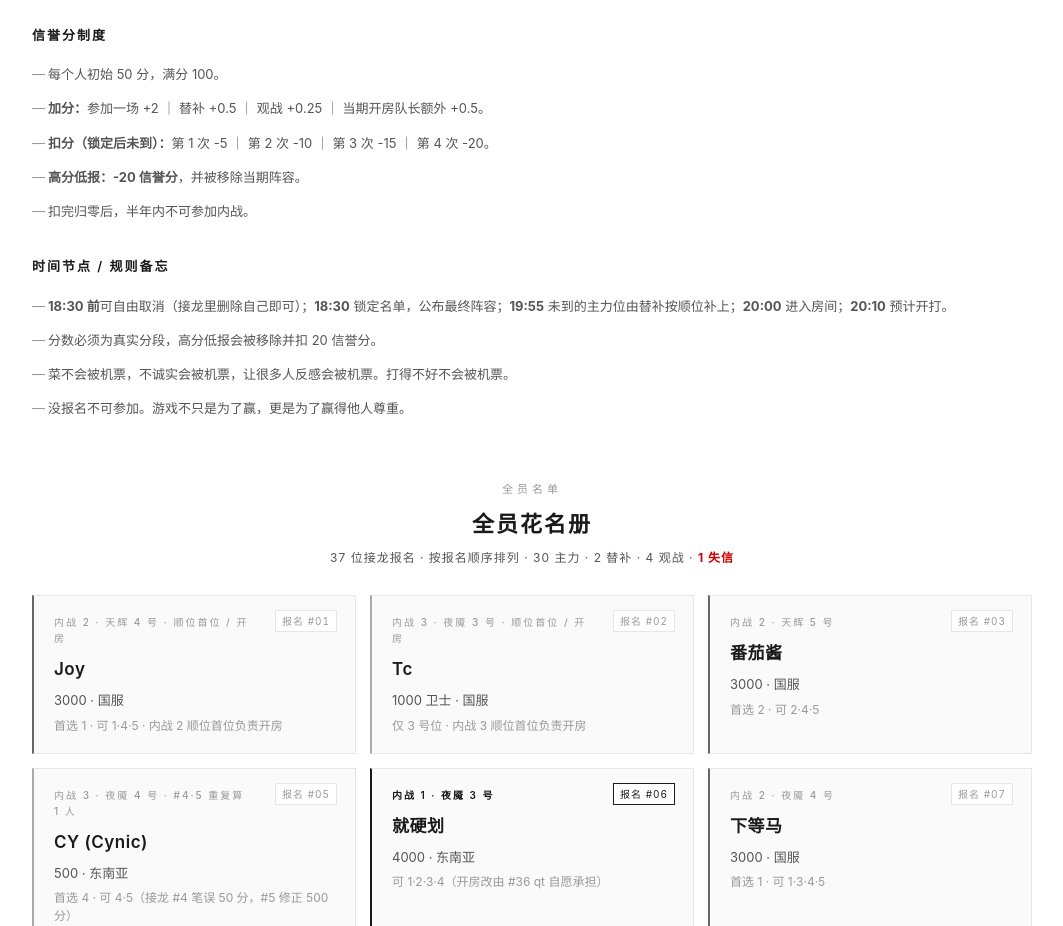
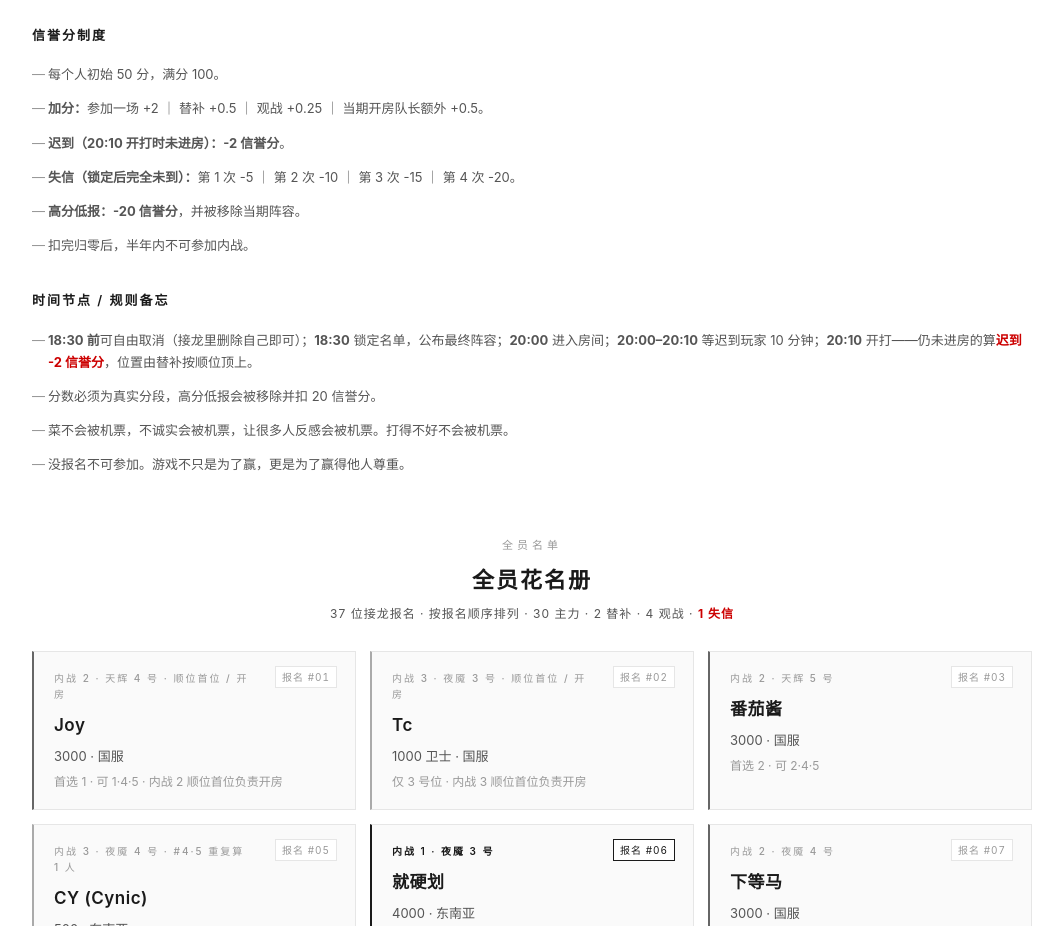
Before and after one commit to mrliuzhiyu/OriginDota, a plain HTML site: page 20260509-内战对战表.html in a window 1280 px wide. Shown: the part 4525-5451 px from the top of the page, without its empty margins (108-1171 px from the left). Drawn offline with Linux system fonts and the light colour scheme.

Commit message:
update: 内战开局等迟到 10 分钟，迟到扣 -2 信誉分（区分于完全失信 -5）

```diff
--- a/20260509-内战对战表.html
+++ b/20260509-内战对战表.html
@@ -1461,14 +1461,15 @@
     <ul>
       <li>每个人初始 50 分，满分 100。</li>
       <li><b>加分：</b>参加一场 +2 ｜ 替补 +0.5 ｜ 观战 +0.25 ｜ 当期开房队长额外 +0.5。</li>
-      <li><b>扣分（锁定后未到）：</b>第 1 次 -5 ｜ 第 2 次 -10 ｜ 第 3 次 -15 ｜ 第 4 次 -20。</li>
+      <li><b>迟到（20:10 开打时未进房）：-2 信誉分</b>。</li>
+      <li><b>失信（锁定后完全未到）：</b>第 1 次 -5 ｜ 第 2 次 -10 ｜ 第 3 次 -15 ｜ 第 4 次 -20。</li>
       <li><b>高分低报：-20 信誉分</b>，并被移除当期阵容。</li>
       <li>扣完归零后，半年内不可参加内战。</li>
     </ul>
 
     <h3 style="margin-top: 28px;">时间节点 / 规则备忘</h3>
     <ul>
-      <li><b>18:30 前</b>可自由取消（接龙里删除自己即可）；<b>18:30</b> 锁定名单，公布最终阵容；<b>19:55</b> 未到的主力位由替补按顺位补上；<b>20:00</b> 进入房间；<b>20:10</b> 预计开打。</li>
+      <li><b>18:30 前</b>可自由取消（接龙里删除自己即可）；<b>18:30</b> 锁定名单，公布最终阵容；<b>20:00</b> 进入房间；<b>20:00–20:10</b> 等迟到玩家 10 分钟；<b>20:10</b> 开打——仍未进房的算<b style="color:#c00;">迟到 -2 信誉分</b>，位置由替补按顺位顶上。</li>
       <li>分数必须为真实分段，高分低报会被移除并扣 20 信誉分。</li>
       <li>菜不会被机票，不诚实会被机票，让很多人反感会被机票。打得不好不会被机票。</li>
       <li>没报名不可参加。游戏不只是为了赢，更是为了赢得他人尊重。</li>
```
